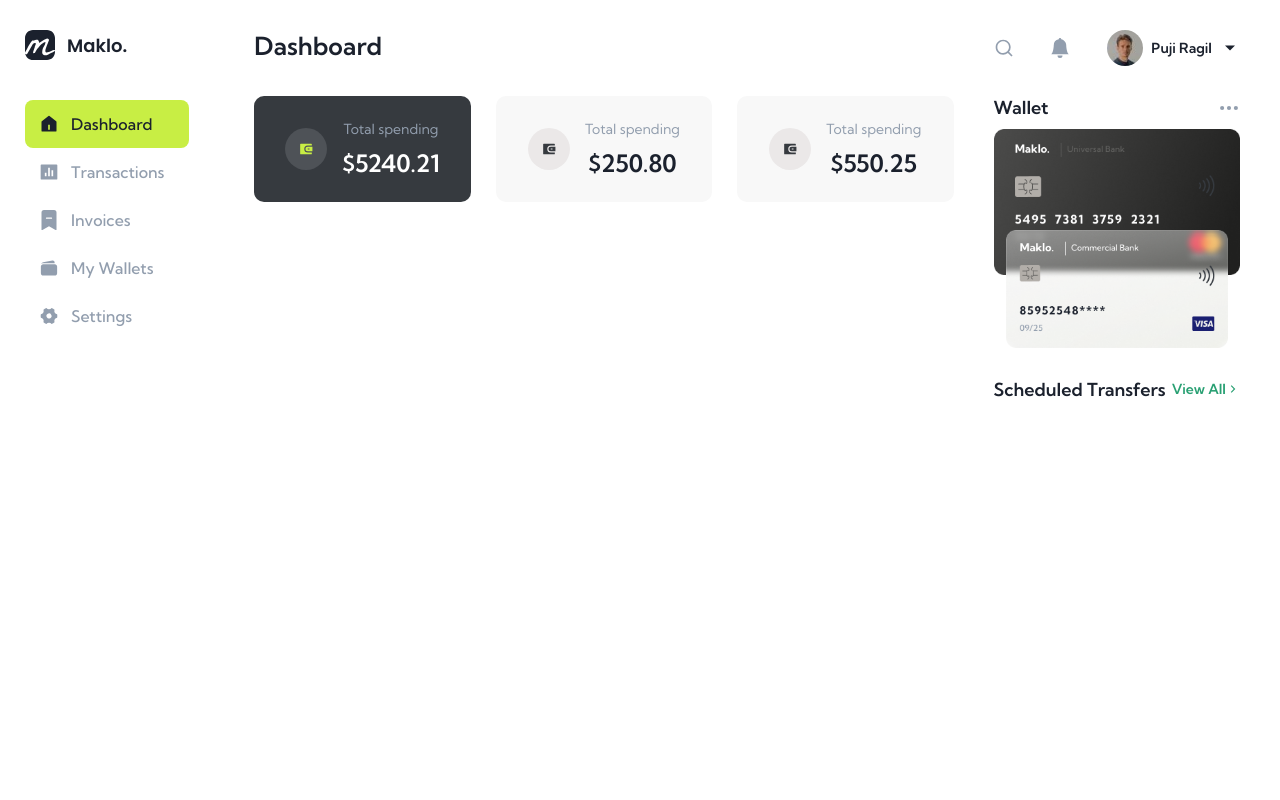
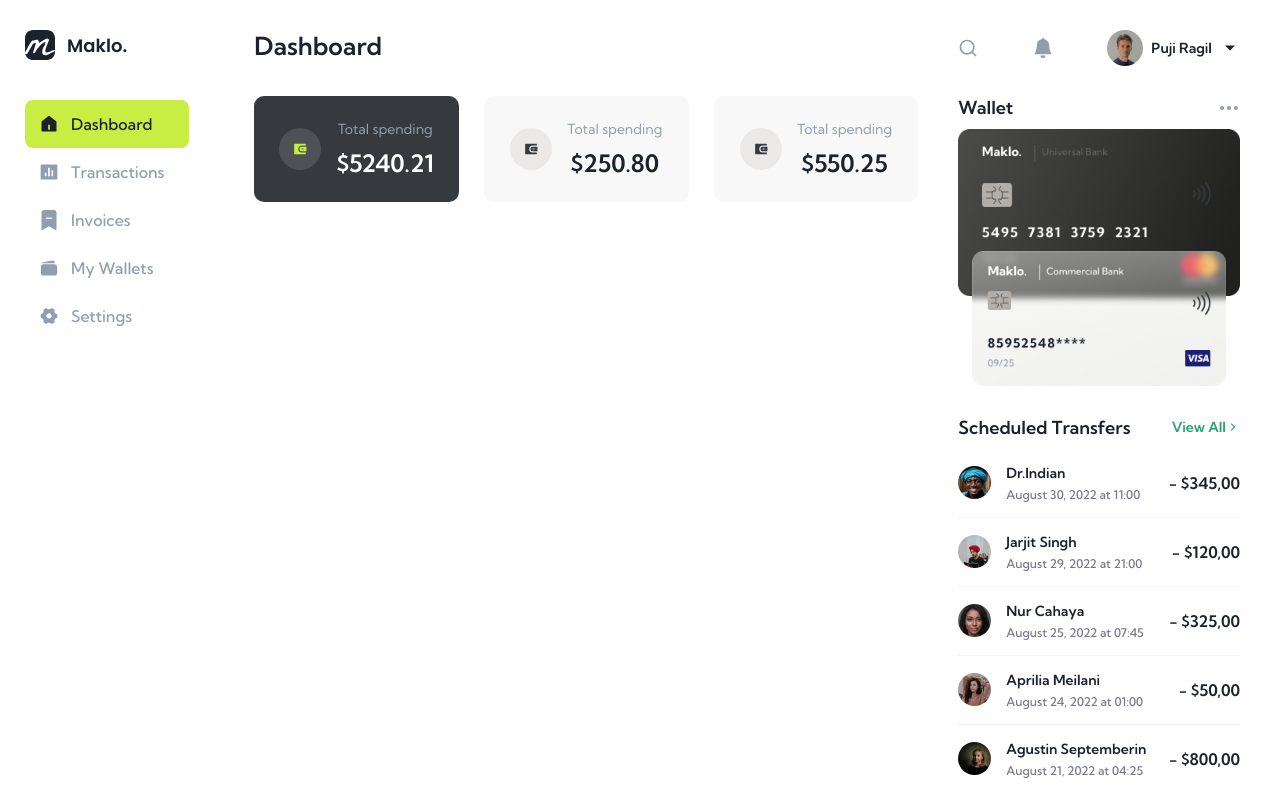
Before and after one commit to pujiragil/Maklo, a React (Vite) app: page / in a window 1280 px wide. Built offline with nearby package versions, Linux system fonts and the light colour scheme.

Commit message:
dashboard userlist

```diff
--- a/src/components/atom/index.jsx
+++ b/src/components/atom/index.jsx
@@ -1,7 +1,8 @@
 import Logo from "./logo"
 import Field from "./field"
+import UserList from "./user"
 import Forgot, { Alert, Link } from "./forgot"
 import { PrimaryButton, GoogleButton } from "./button"
 import { Title, Desc } from "./title"
 
-export { Logo, Field, Forgot, PrimaryButton, GoogleButton, Alert, Link, Title, Desc }
+export { Logo, Field, Forgot, PrimaryButton, GoogleButton, Alert, Link, Title, Desc, UserList }
--- /dev/null
+++ b/src/components/atom/user/index.jsx
@@ -0,0 +1,70 @@
+import styled from "styled-components"
+
+const UserListWrapper = styled.div`
+  width: 100%;
+  display: flex;
+  justify-content: space-between;
+  align-items: center;
+  padding: 15px 0;
+  border-bottom: 1px solid #F5F5F5;
+
+  :last-child {
+    border: none;
+  }
+`
+
+const UserInformation = styled.div`
+  display: flex;
+  column-gap: 15px;
+  justify-content: center;
+  align-items: center;
+`
+
+const UserProfile = styled.img`
+  width: 33px;
+  height: 33px;
+  border-radius: 100%;
+`
+
+const UserField = styled.div`
+  display: flex;
+  row-gap: 5px;
+  flex-direction: column;
+  justify-content: center;
+  align-items: flex-start;
+`
+
+const Username = styled.p`
+  font-size: 14px;
+  font-weight: 600;
+  color: #1B212D;
+`
+
+const Date = styled.p`
+  font-size: 12px;
+  font-weight: 500;
+  color: #78778B;
+`
+
+const Price = styled.p`
+  font-size: 1rem;
+  font-weight: 600;
+  color: #1B212D;
+`
+
+const UserList = ({imgProfile, name, date, price}) => {
+  return (
+    <UserListWrapper>
+      <UserInformation>
+        <UserProfile src={imgProfile} alt="profile" />
+        <UserField>
+          <Username>{name}</Username>
+          <Date>{date}</Date>
+        </UserField>
+      </UserInformation>
+      <Price>{price}</Price>
+    </UserListWrapper>
+  )
+}
+
+export default UserList
--- a/src/components/layout/home/HomeLayout.jsx
+++ b/src/components/layout/home/HomeLayout.jsx
@@ -7,16 +7,14 @@ export const HomeContainer = styled.div`
 
 export const HomeTitleField = styled.div`
   display: grid;
-  grid-template-columns: 3fr 1fr;
+  grid-template-columns: 5fr 2fr;
   grid-template-rows: 1fr;
-  /* justify-content: center; */
-  /* align-items: center; */
 `
 
 export const HomeMainWrapper = styled.div`
   margin-top: 30px;
   display: grid;
-  grid-template-columns: 3fr 1fr;
+  grid-template-columns: 5fr 2fr;
   grid-template-rows: 1fr;
   align-items: flex-start;
 `
--- a/src/components/layout/wallet/index.jsx
+++ b/src/components/layout/wallet/index.jsx
@@ -1,5 +1,7 @@
 import { RiArrowRightSLine } from "react-icons/ri"
 import { creditDark, creditLight } from "../../../assets/picture"
+import { transferData } from "../../../data/transfer-data"
+import UserList from "../../atom/user"
 import { Dot, WalletContent, WalletCredit, WalletCreditContent, WalletSubTitle, WalletTitle, WalletTitleContent, WalletWrapper } from "./WalletLayout"
 
 const Wallet = () => {
@@ -20,6 +22,11 @@ const Wallet = () => {
           <WalletTitle>Scheduled Transfers</WalletTitle>
           <WalletSubTitle>View All <RiArrowRightSLine/></WalletSubTitle>
         </WalletTitleContent>
+        <WalletCreditContent>
+          {transferData.map(data => (
+            <UserList key={data.id} {...data}/>
+          ))}
+        </WalletCreditContent>
       </WalletContent>
     </WalletWrapper>
   )
```
